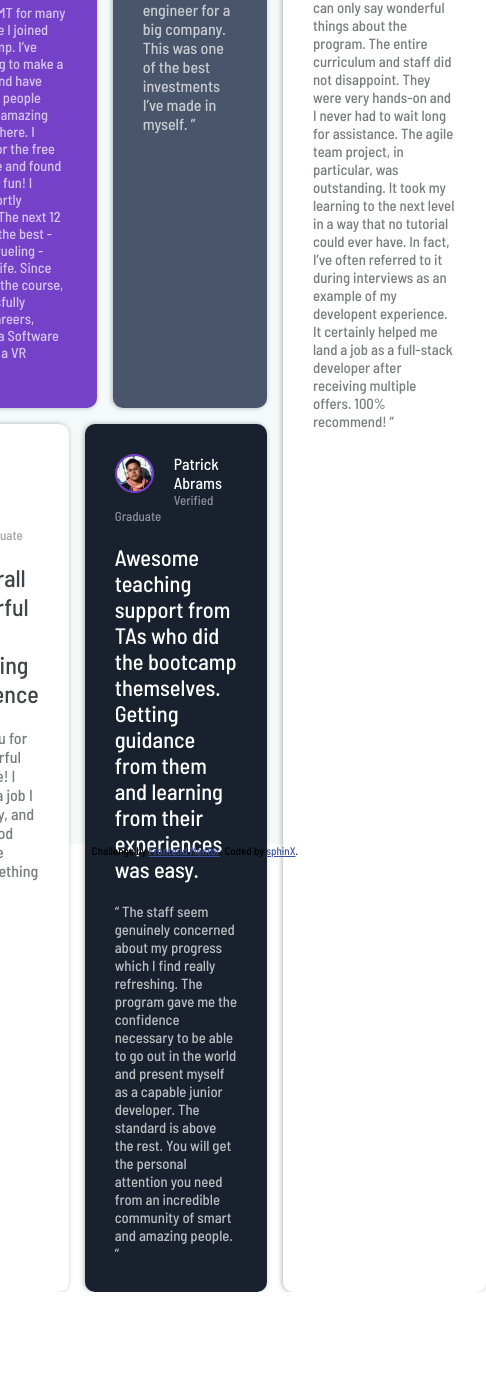
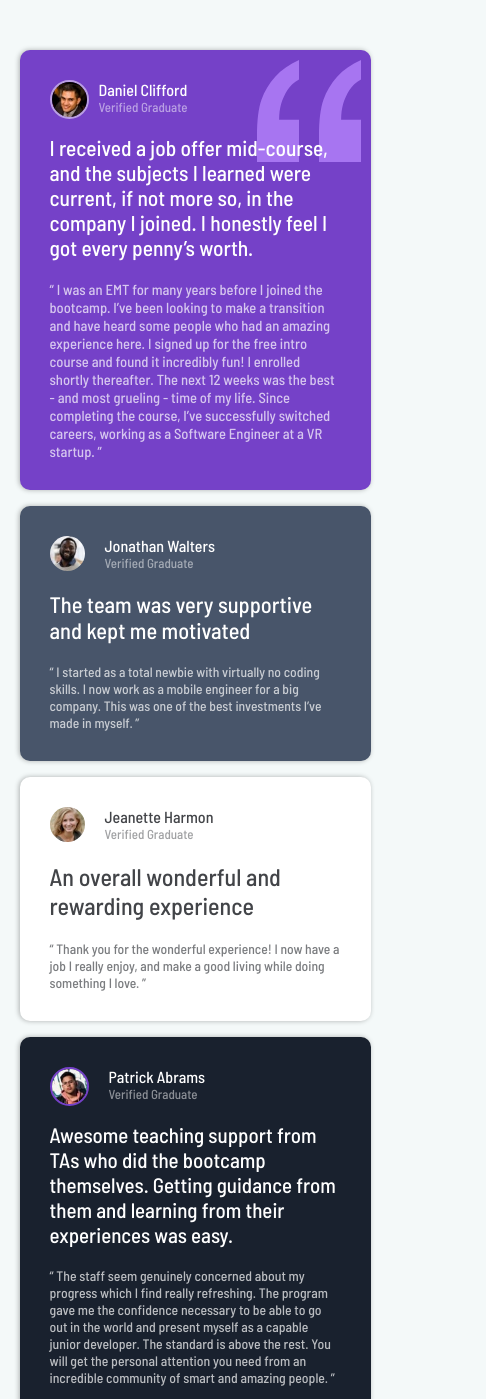
Before and after one commit to AdedejiAdetola/testimonials-grid-section, a plain HTML site: page testimonials-grid-section-main/index.html in a window 390 px wide. Shown: the top 1399 px of the page, 486 px wide, since content can reach past the window. Before the commit the page ends 1292 px from the top, so only its background shows below. Drawn offline with Linux system fonts and the light colour scheme.

Commit message:
responsive testimonials-grid-section-main

```diff
--- a/testimonials-grid-section-main/scss/styles.scss
+++ b/testimonials-grid-section-main/scss/styles.scss
@@ -6,7 +6,9 @@
   font-family: "Barlow Semi Condensed", sans-serif;
   font-weight: 500;
 }
-
+body {
+  background-color: #f4f9f9;
+}
 .container {
   background-color: #f4f9f9;
   height: 100vh;
@@ -176,3 +178,125 @@
     padding: 10px;
   }
 }
+
+@media only screen and (max-width: 1200px) {
+  .container {
+    height: auto;
+    margin-top: 50px;
+    margin-bottom: 50px;
+  }
+
+  .content {
+    max-width: 80%;
+    grid-template-columns: repeat(3, 1fr);
+  }
+
+  .jonathan {
+    grid-column: 3/4;
+  }
+
+  .jeanette {
+    grid-column: 1/2;
+  }
+
+  .kira {
+    grid-row: 3/4;
+    grid-column: 1/4;
+  }
+}
+
+@media only screen and (max-width: 850px) {
+  .content {
+    grid-template-columns: repeat(2, 1fr);
+  }
+
+  .daniel {
+    grid-row: 1/2;
+    grid-column: 1/3;
+  }
+
+  .jonathan {
+    grid-row: 2/3;
+    grid-column: 1/2;
+  }
+
+  .jeanette {
+    grid-row: 2/3;
+    grid-column: 2/3;
+  }
+
+  .patrick {
+    grid-row: 3/4;
+    grid-column: 1/3;
+  }
+
+  .kira {
+    grid-row: 4/5;
+    grid-column: 1/3;
+  }
+}
+
+@media only screen and (max-width: 550px) {
+  .content {
+    grid-template-columns: repeat(1, 1fr);
+    max-width: 90%;
+  }
+
+  .daniel {
+    grid-row: 1/2;
+    grid-column: 1/2;
+    div img.img-person {
+      margin-right: 10px;
+    }
+    .bg-img {
+      right: 0;
+    }
+    .lastParagraph {
+      font-size: 0.91em;
+    }
+    div h2 {
+      font-size: 1.34em;
+    }
+  }
+
+  .jonathan {
+    grid-row: 2/3;
+    grid-column: 1/2;
+    .lastParagraph {
+      font-size: 0.85em;
+    }
+  }
+
+  .jeanette {
+    grid-row: 3/4;
+    grid-column: 1/2;
+    .lastParagraph {
+      font-size: 0.85em;
+    }
+  }
+
+  .patrick {
+    grid-row: 4/5;
+    grid-column: 1/2;
+    .lastParagraph {
+      font-size: 0.86em;
+    }
+    div h2 {
+      font-size: 1.31em;
+    }
+  }
+
+  .kira {
+    grid-row: 5/6;
+    grid-column: 1/2;
+    .lastParagraph {
+      font-size: 0.91em;
+    }
+    div h2 {
+      font-size: 1.34em;
+    }
+    .lastParagraph {
+      font-size: 0.865em;
+    }
+  }
+}
```
Also changed, not shown: testimonials-grid-section-main/index.html (+1 -1 lines), testimonials-grid-section-main/scss/styles.css, 1 other file.
